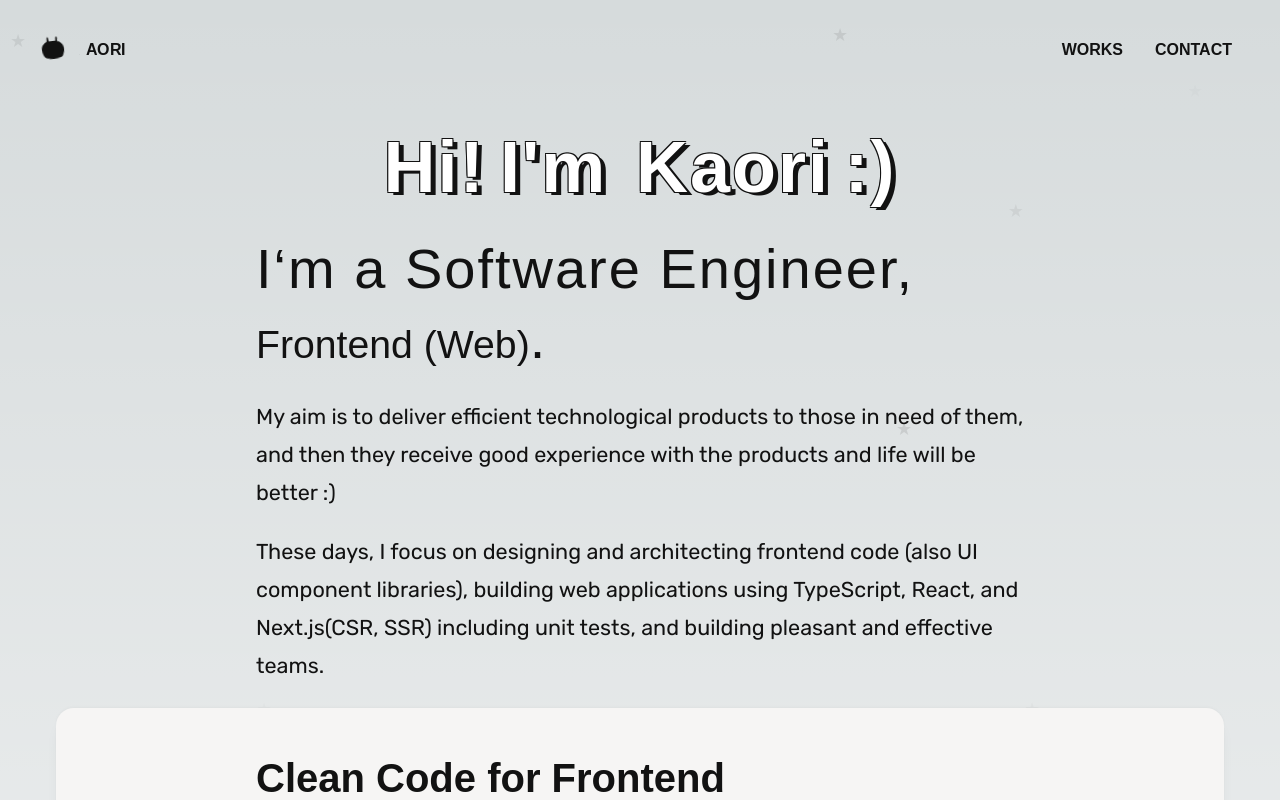
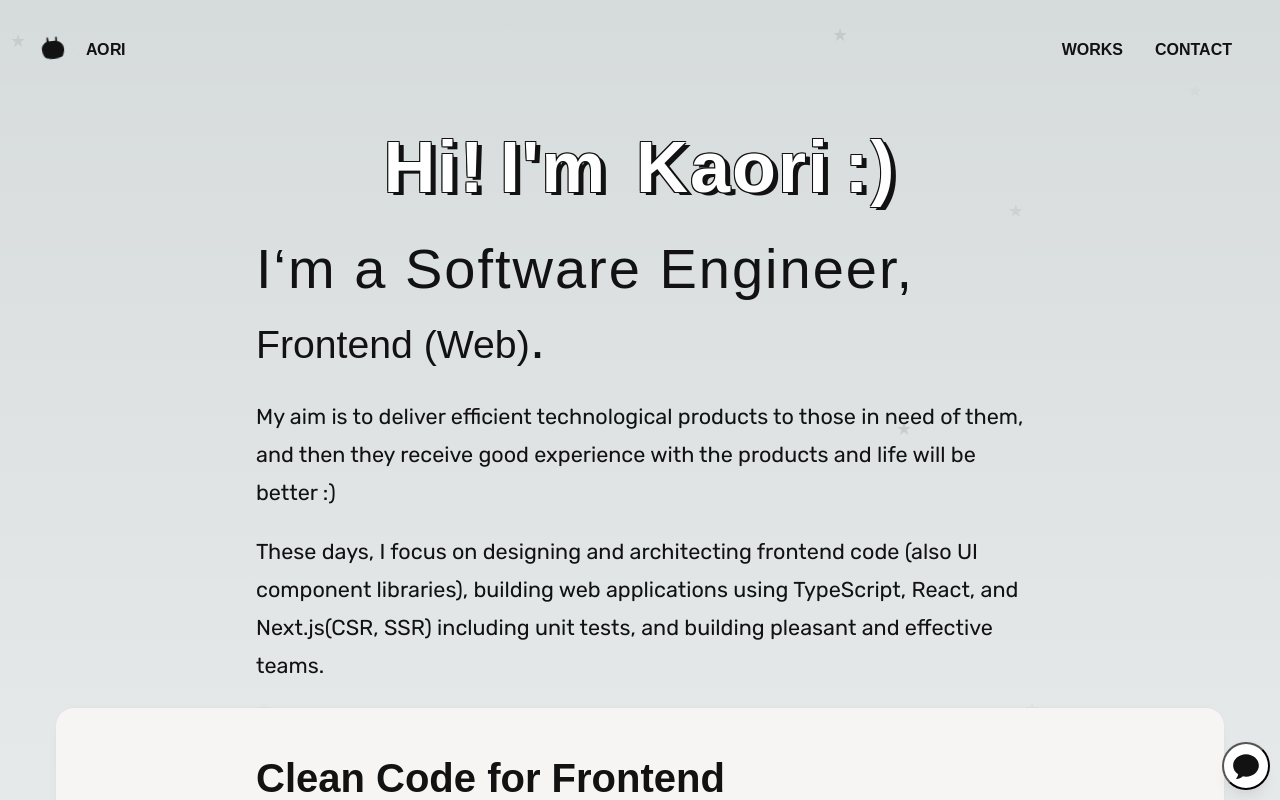
Before and after one commit to suige/portfolio-fe, a Next.js app: page / in a window 1280 px wide. Shown: the top 800 px of the page. Built offline with nearby package versions, Linux system fonts and the light colour scheme; no server answers; a web font is replaced by a local one.

Commit message:
feat: add a chat icon button on the root layout

```diff
--- /dev/null
+++ b/src/app/components/icons/chat.tsx
@@ -0,0 +1,15 @@
+const Chat = () => (
+  <svg
+    xmlns="http://www.w3.org/2000/svg"
+    x="0px"
+    y="0px"
+    width="100%"
+    height="100%"
+    viewBox="0 0 50 50"
+    fill="currentColor"
+  >
+    <path d="M 25 4 C 12.316406 4 2 12.972656 2 24 C 2 30.1875 5.335938 36.066406 10.949219 39.839844 C 10.816406 40.890625 10.285156 43.441406 8.183594 46.425781 L 7.078125 47.992188 L 9.054688 48 C 14.484375 48 18.15625 44.671875 19.363281 43.394531 C 21.195313 43.796875 23.089844 44 25 44 C 37.683594 44 48 35.027344 48 24 C 48 12.972656 37.683594 4 25 4 Z"></path>
+  </svg>
+);
+
+export default Chat;
--- /dev/null
+++ b/src/app/components/icons/index.ts
@@ -0,0 +1 @@
+export { default as ChatIcon } from './chat';
--- a/src/app/layout.module.css
+++ b/src/app/layout.module.css
@@ -53,3 +53,16 @@
   margin: 0;
   font-size: var(--font-size-sm);
 }
+
+.chatButton {
+  position: fixed;
+  bottom: 10px;
+  right: 10px;
+  width: 48px;
+  height: 48px;
+  border-radius: 50%;
+  box-shadow: var(--shadow);
+  padding: 8px;
+  color: rgb(var(--foreground-rgb));
+  background: rgb(var(--background-end-rgb));
+}
--- a/src/app/layout.tsx
+++ b/src/app/layout.tsx
@@ -10,6 +10,7 @@
 import { GlobalNavLink } from '@/app/components/global-nav-link';
 import { cookies } from 'next/headers';
 import { SocialLinks } from './components/social-links';
+import { ChatIcon } from './components/icons';
 
 const rubik = Rubik({
   subsets: ['latin'],
@@ -72,6 +73,9 @@
           <div className={styles.copyright}>&copy; Kaori</div>
           <SocialLinks />
         </footer>
+        <button className={styles.chatButton}>
+          <ChatIcon />
+        </button>
         <BackgroundStars />
       </body>
     </html>
```
